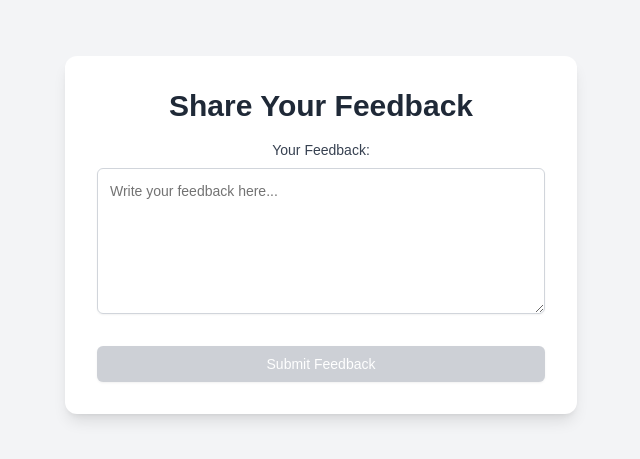
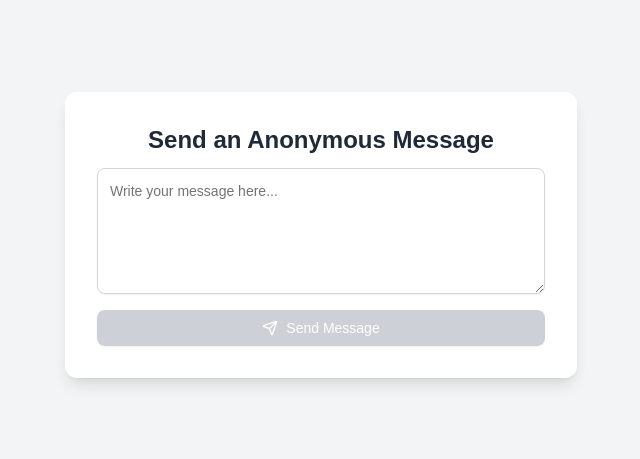
Before and after one commit to satishSingh0710/secretFeed, a Next.js app: page /writeFeedback/1 in a window 1280 px wide. Shown: the part 229-688 px from the top of the page, without its empty margins (319-959 px from the left). Built offline with nearby package versions, Linux system fonts and the light colour scheme; no server answers.

Commit message:
improved the UI of writing message page

```diff
--- a/app/(app)/writeFeedback/[urlId]/page.tsx
+++ b/app/(app)/writeFeedback/[urlId]/page.tsx
@@ -5,7 +5,7 @@ import { useParams, useRouter } from "next/navigation";
 import { Button } from "@/components/ui/button";
 import { Textarea } from "@/components/ui/textarea";
 import { useToast } from "@/hooks/use-toast";
-import { Loader2 } from "lucide-react";
+import { Loader2, Send} from "lucide-react";
 import axios from "axios";
 import { useAuth } from "@clerk/nextjs";
 
@@ -19,6 +19,7 @@ export default function FeedbackPage() {
   const [isSubmitting, setIsSubmitting] = useState(false);
   const [submitted, setSubmitted] = useState(false);
   const [countdown, setCountdown] = useState(5);
+  const [message, setMessage] = useState("");
 
   // Handle textarea change
   const handleChange = (e: React.ChangeEvent<HTMLTextAreaElement>) => {
@@ -88,27 +89,23 @@ export default function FeedbackPage() {
         ) : (
           // Feedback Form
           <div>
-            <h2 className="text-3xl font-semibold text-gray-800 mb-4">Share Your Feedback</h2>
-            <form onSubmit={handleSubmit}>
-              <div className="mb-4">
-                <label htmlFor="feedback" className="block text-sm font-medium text-gray-700">
-                  Your Feedback:
-                </label>
-                <Textarea
-                  id="feedback"
-                  value={feedback}
-                  onChange={handleChange}
-                  rows={6}
-                  placeholder="Write your feedback here..."
-                  className="w-full p-3 mt-2 border border-gray-300 rounded-md shadow-sm focus:outline-none focus:ring-2 focus:ring-indigo-500"
-                />
-              </div>
+         <h2 className="text-2xl font-bold text-gray-800 mb-3">Send an Anonymous Message</h2>
+            <form onSubmit={handleSubmit} className="space-y-4">
+              <Textarea
+                id="message"
+                value={message}
+                onChange={handleChange}
+                rows={5}
+                placeholder="Write your message here..."
+                className="w-full p-3 border border-gray-300 rounded-lg shadow-sm focus:outline-none focus:ring-2 focus:ring-indigo-500"
+              />
               <Button
                 type="submit"
-                className="w-full py-2 mt-4 text-white bg-indigo-600 rounded-md hover:bg-indigo-700 disabled:bg-gray-400 disabled:cursor-not-allowed"
-                disabled={isSubmitting || !feedback}
+                className="w-full flex items-center justify-center gap-2 py-2 text-white bg-indigo-600 rounded-lg hover:bg-indigo-700 disabled:bg-gray-400 disabled:cursor-not-allowed"
+                disabled={isSubmitting || !message}
               >
-                {isSubmitting ? <Loader2 className="animate-spin" /> : "Submit Feedback"}
+                {isSubmitting ? <Loader2 className="animate-spin" /> : <Send className="w-5 h-5" />}
+                {isSubmitting ? "Sending..." : "Send Message"}
               </Button>
             </form>
           </div>
--- a/app/(app)/writeFeedback/page.tsx
+++ /dev/null
@@ -1,9 +0,0 @@
-import React from 'react'
-
-function page() {
-  return (
-    <div>page</div>
-  )
-}
-
-export default page
```
